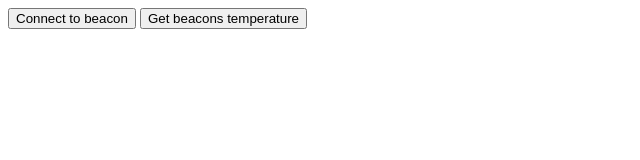
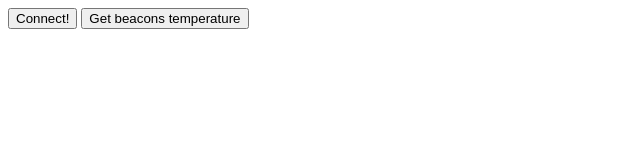
Before and after one commit to irgu/irgu.github.io, a plain HTML site: page ble.html in a window 1280 px wide. Shown: the whole page, without its empty margins (0-640 px from the left). Drawn offline with Linux system fonts and the light colour scheme.

Commit message:
Update ble.html

```diff
--- a/ble.html
+++ b/ble.html
@@ -7,14 +7,17 @@
   </head>
 
   <body>
-    <button id = "connect" onclick = "connectToBeacon()">Connect to beacon</button>
-    <button id = "gettemp" onclick = "getBeaconsTemperature()">Get beacons temperature</button>
+    <button id = "conndiss"></button>
+    <button id = "gettemp">Get beacons temperature</button>
 
     <p id = "temperature"></p>
 
     <script>
       let txCharacteristic;
       let rxCharacteristic;
+
+      document.getElementById("conndiss").innerHTML = "Connect!";
+      document.getElementById("conndiss").onclick = connectToBeacon;
 
       function handleNotifications(event) {
         let value = event.target.value;
@@ -32,6 +35,9 @@
           return device.gatt.connect();
         })
         .then(server => {
+          document.getElementById("conndiss").innerHTML = "Disconnect!";
+          document.getElementById("conndiss").onclick = null;
+
           console.log('Getting Estimote Configuration Service...');
           return server.getPrimaryService("6c371000-d2cc-11e4-9a1f-0002a5d5c51b");
         })
@@ -50,6 +56,7 @@
                                             handleNotifications);
         })
         .then(() => {
+          document.getElementById("gettemp").onclick = getBeaconsTemperature;
           console.log("Now you can check value :)");
         })
         .catch(error => {
```
